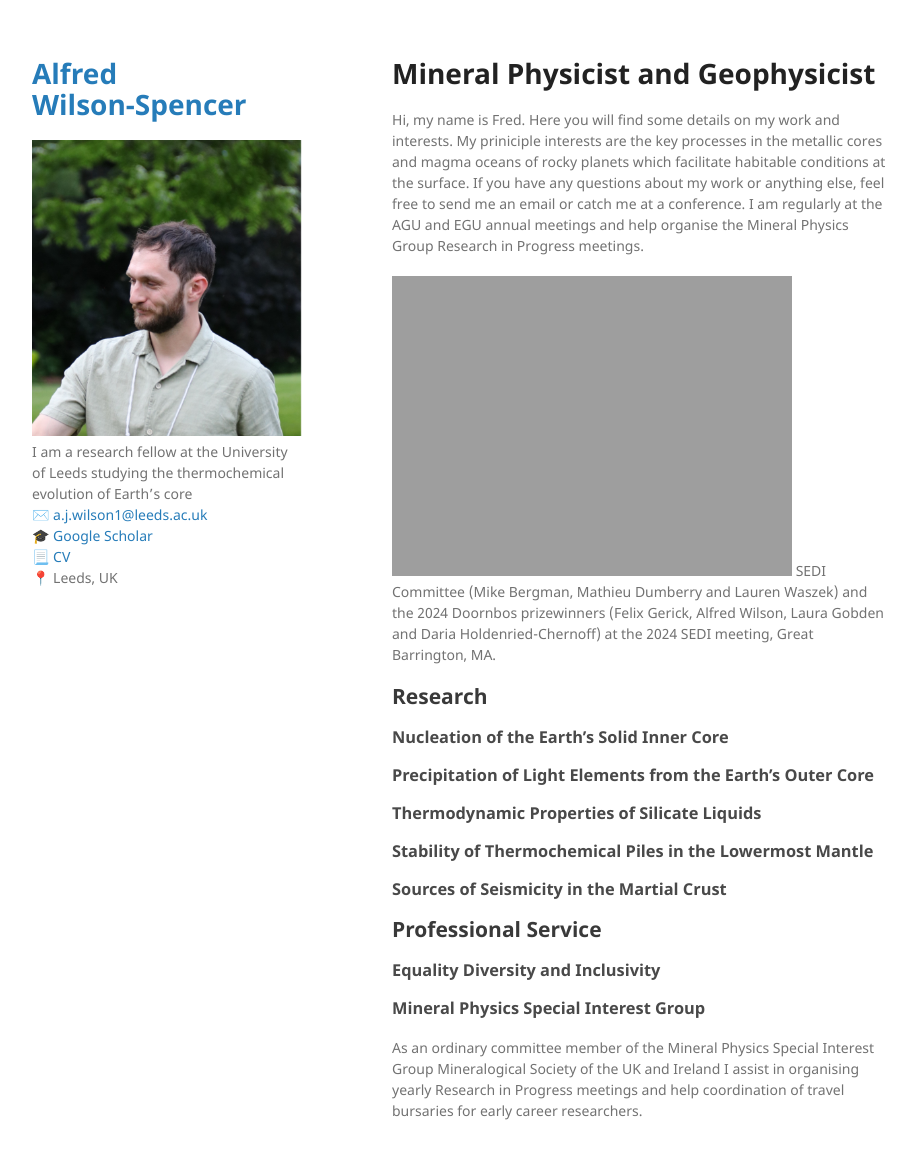
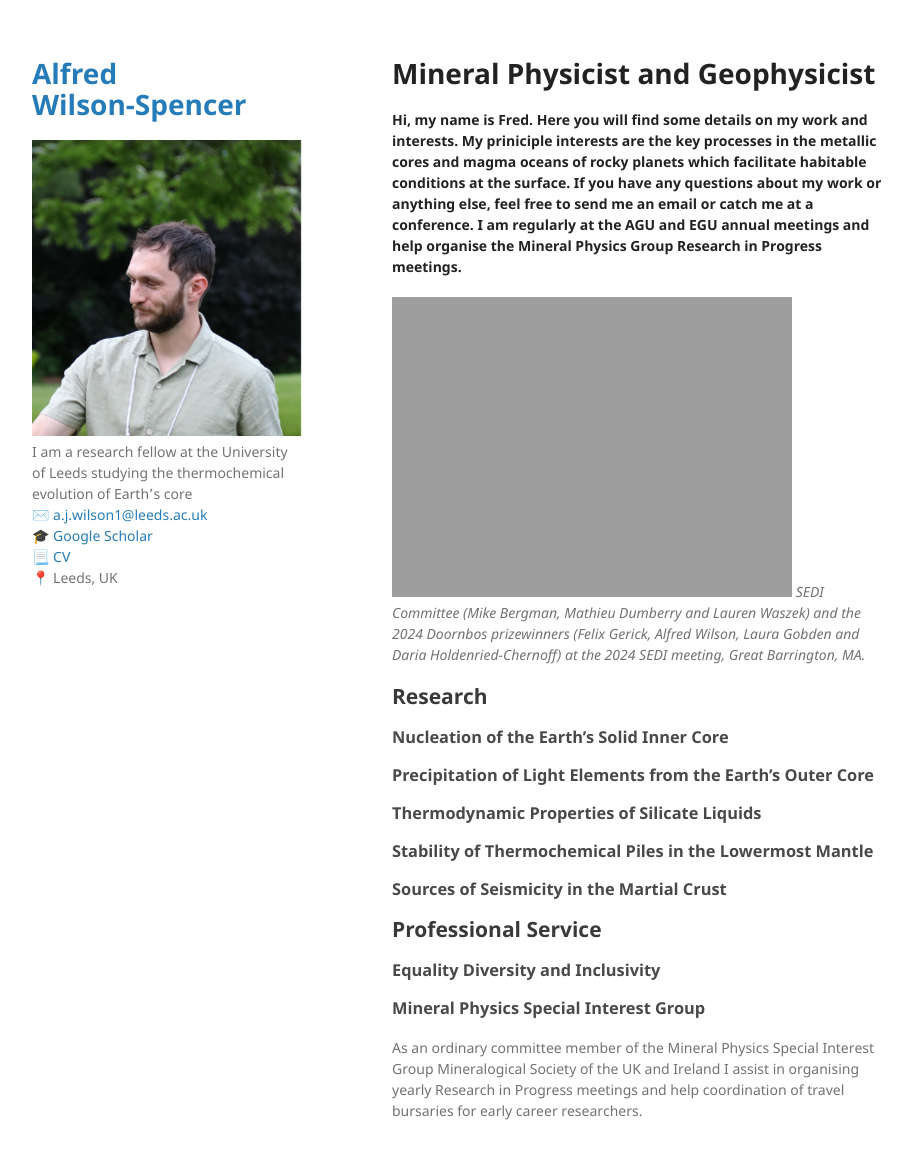
Before and after one commit to Fwilson93/Portfolio, a Jekyll site: the page built from index.md, in a window 1280 px wide and 1191 px high. Shown: the top 1159 px of the window, without its empty margins (178-1094 px from the left). Built offline with Jekyll 4.4.1, drawn with Linux system fonts in a browser that asks for light colours; our own code applies the rules of GitHub Pages for plain Markdown files.

```diff
--- a/index.md
+++ b/index.md
@@ -4,10 +4,10 @@ layout: default
 
 # Mineral Physicist and Geophysicist
 
-Hi, my name is Fred. Here you will find some details on my work and interests. My priniciple interests are the key processes in the metallic cores and magma oceans of rocky planets which facilitate habitable conditions at the surface. If you have any questions about my work or anything else, feel free to send me an email or catch me at a conference. I am regularly at the AGU and EGU annual meetings and help organise the Mineral Physics Group Research in Progress meetings.
+**Hi, my name is Fred. Here you will find some details on my work and interests. My priniciple interests are the key processes in the metallic cores and magma oceans of rocky planets which facilitate habitable conditions at the surface. If you have any questions about my work or anything else, feel free to send me an email or catch me at a conference. I am regularly at the AGU and EGU annual meetings and help organise the Mineral Physics Group Research in Progress meetings.**
 
 ![SEDI](https://fwilson93.github.io/Portfolio/assets/img/SEDI_Doornbos.JPG)
-SEDI Committee (Mike Bergman, Mathieu Dumberry and Lauren Waszek) and the 2024 Doornbos prizewinners (Felix Gerick, Alfred Wilson, Laura Gobden and Daria Holdenried-Chernoff) at the 2024 SEDI meeting, Great Barrington, MA.
+_SEDI Committee (Mike Bergman, Mathieu Dumberry and Lauren Waszek) and the 2024 Doornbos prizewinners (Felix Gerick, Alfred Wilson, Laura Gobden and Daria Holdenried-Chernoff) at the 2024 SEDI meeting, Great Barrington, MA._
 
 ## Research
 ### Nucleation of the Earth's Solid Inner Core
```
